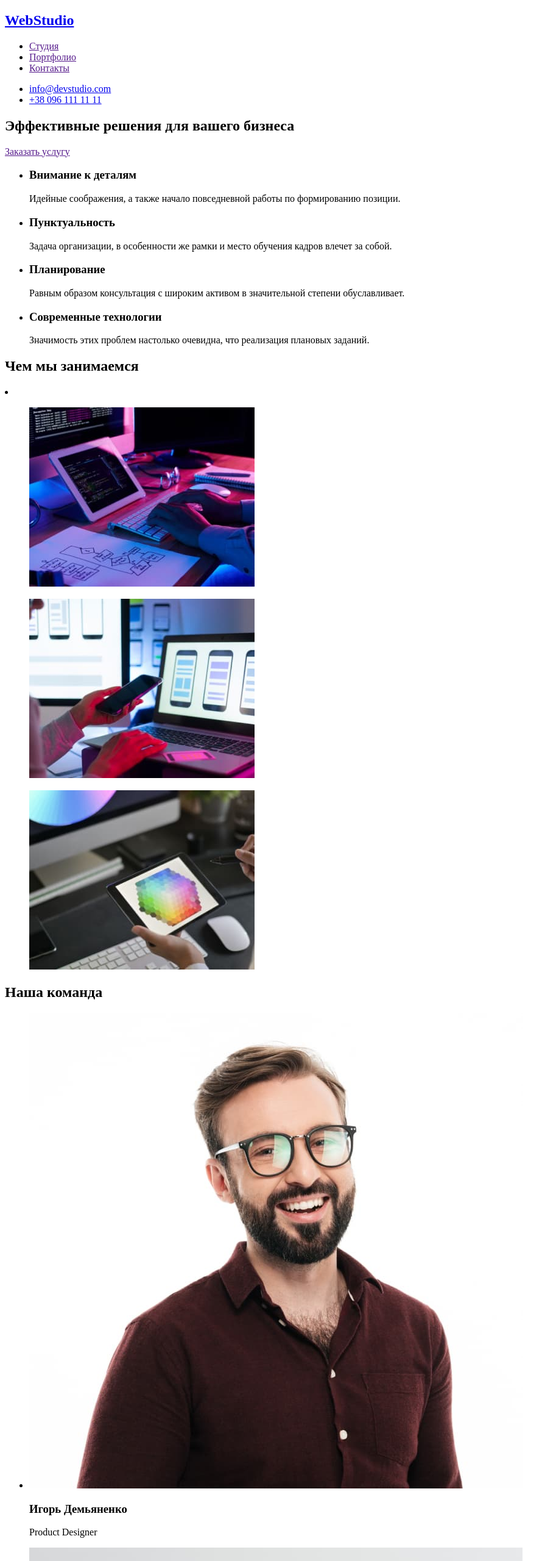
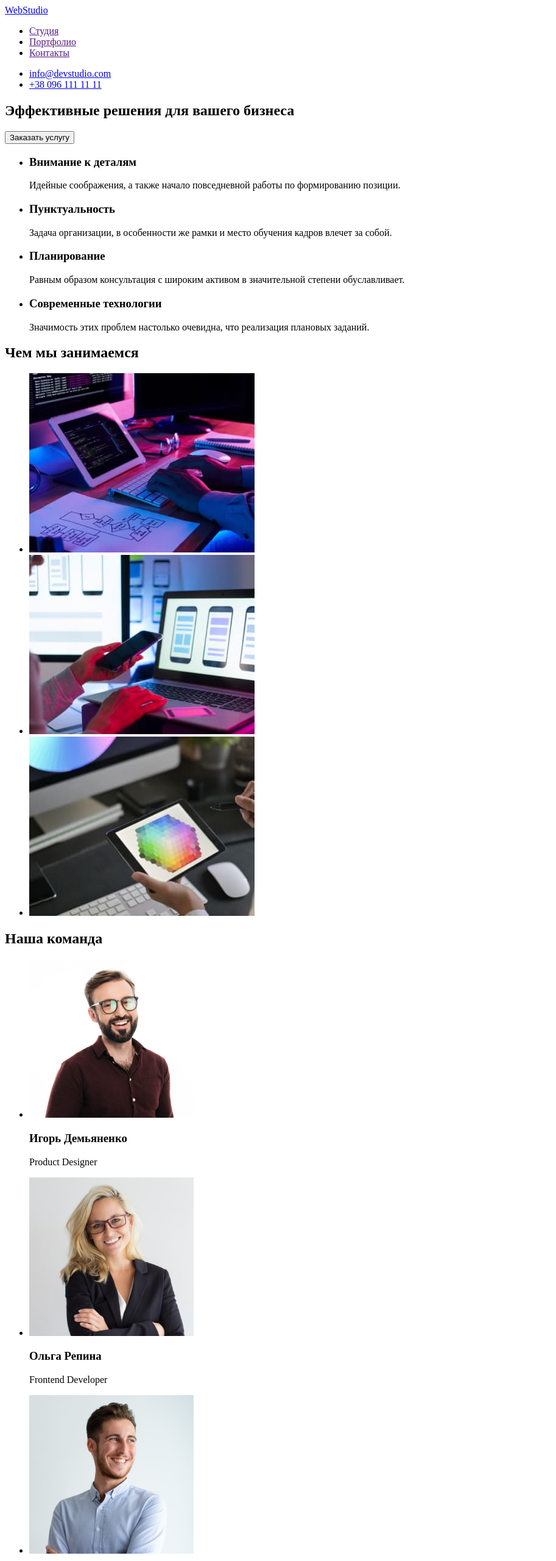
Before and after one commit to ivasuktelesuk/Home_Work_1, a plain HTML site: page index.html in a window 1280 px wide. Shown: the top 2560 px of the page at 61% size, without its empty margins (0-913 px from the left). Drawn offline with Linux system fonts and the light colour scheme.

Commit message:
Додав правки по ДЗ

```diff
--- a/index.html
+++ b/index.html
@@ -9,20 +9,23 @@
 <body>
     <header>
         <nav>
-            <a href="./index.html">
-                <h1>WebStudio</h1>
-            </a>
+            <a href="./index.html">WebStudio</a>
             <ul>
-                <li><a href="">Студия</a></li>
-                <li><a href="">Портфолио</a> </li>
-                <li><a href="">Контакты</a></li>
+                <li>
+                    <a href="">Студия</a>
+                </li>
+                <li>
+                    <a href="">Портфолио</a>
+                </li>
+                <li>
+                    <a href="">Контакты</a>
+                </li>
             </ul>
-
         </nav>
 
         <ul>
             <li><a href="mailto:info@devstudio.com">info@devstudio.com</a></li>
-            <li><a href="tel:+38 096 111 11 11">+38 096 111 11 11</a> </li>
+            <li><a href="tel:+380961111111">+38 096 111 11 11</a> </li>
         </ul>
 
     </header>
@@ -31,7 +34,7 @@
         <div>
             <section>
                 <h1>Эффективные решения для вашего бизнеса</h1>
-                <a href="">Заказать услугу</a>
+                <button type="">Заказать услугу</button>
             </section>
         </div>
         <section>
@@ -56,38 +59,38 @@
         </section>
         <section>
             <h2>Чем мы занимаемся</h2>
-            <li>
-                <ul>
-                    <img src="./images/img.jpg" alt="box1">
-                </ul>
-                <ul>
-                    <img src="./images/box 2.jpg" alt="box2">
-                </ul>
-                <ul>
-                    <img src="./images/box 3.jpg" alt="box3">
-                </ul>
-            </li>
+            <ul>
+                <li>
+                    <img src="./images/img.jpg" alt="Комп'ютери" width="370">
+                </li>
+                <li>
+                    <img src="./images/box 2.jpg" alt="Смартфони" width="370">
+                </li>
+                <li>
+                    <img src="./images/box 3.jpg" alt="Планшети" width="370">
+                </li>
+            </ul>
         </section>
         <section>
             <h2>Наша команда</h2>
             <ul>
                 <li>
-                    <img src="./images/com_1.jpg" alt="Игорь Демьяненко">
+                    <img src="./images/com_1.jpg" alt="Фото Игоря Демьяненка" width="270">
                     <h3>Игорь Демьяненко</h3>
                     <p>Product Designer</p>
                 </li>
                 <li>
-                    <img src="./images/com_2.jpg" alt="Ольга Репина">
+                    <img src="./images/com_2.jpg" alt="Фото Ольга Репина" width="270">
                     <h3>Ольга Репина</h3>
                     <p>Frontend Developer</p>
                 </li>
                 <li>
-                    <img src="./images/com_3.jpg" alt="Николай Тарасов">
+                    <img src="./images/com_3.jpg" alt="Фото Николая Тарасова" width="270">
                     <h3>Николай Тарасов</h3>
                     <p>Marketing</p>
                 </li>
                 <li>
-                    <img src="./images/com_4.jpg" alt="Михаил Ермаков">
+                    <img src="./images/com_4.jpg" alt="Фото Михаила Ермакова" width="270">
                     <h3>Михаил Ермаков</h3>
                     <p>UI Designer</p>
                 </li>
@@ -96,15 +99,20 @@
     </main>
 
     <footer>
-        <a href="./index.html">
-            <h1>WebStudio</h1>
-        </a>
-        <ul>
-            <li><p>г. Киев, пр-т Леси Украинки, 26</p></li>
-            <li><a href="mailto:info@devstudio.com">info@devstudio.com</a></li>
-            <li><a href="tel:+38 096 111 11 11">+38 096 111 11 11</a> </li>
-        </ul>
-
+        <a href="./index.html">WebStudio</a>
+        <address>
+            <ul>
+                <li>
+                    <p>г. Киев, пр-т Леси Украинки, 26</p>
+                </li>
+                <li>
+                    <a href="mailto:info@devstudio.com">info@devstudio.com</a>
+                </li>
+                <li>
+                    <a href="tel:+380961111111">+38 096 111 11 11</a>
+                </li>
+            </ul>
+        </address>
     </footer>
 </body>
 </html>
```
